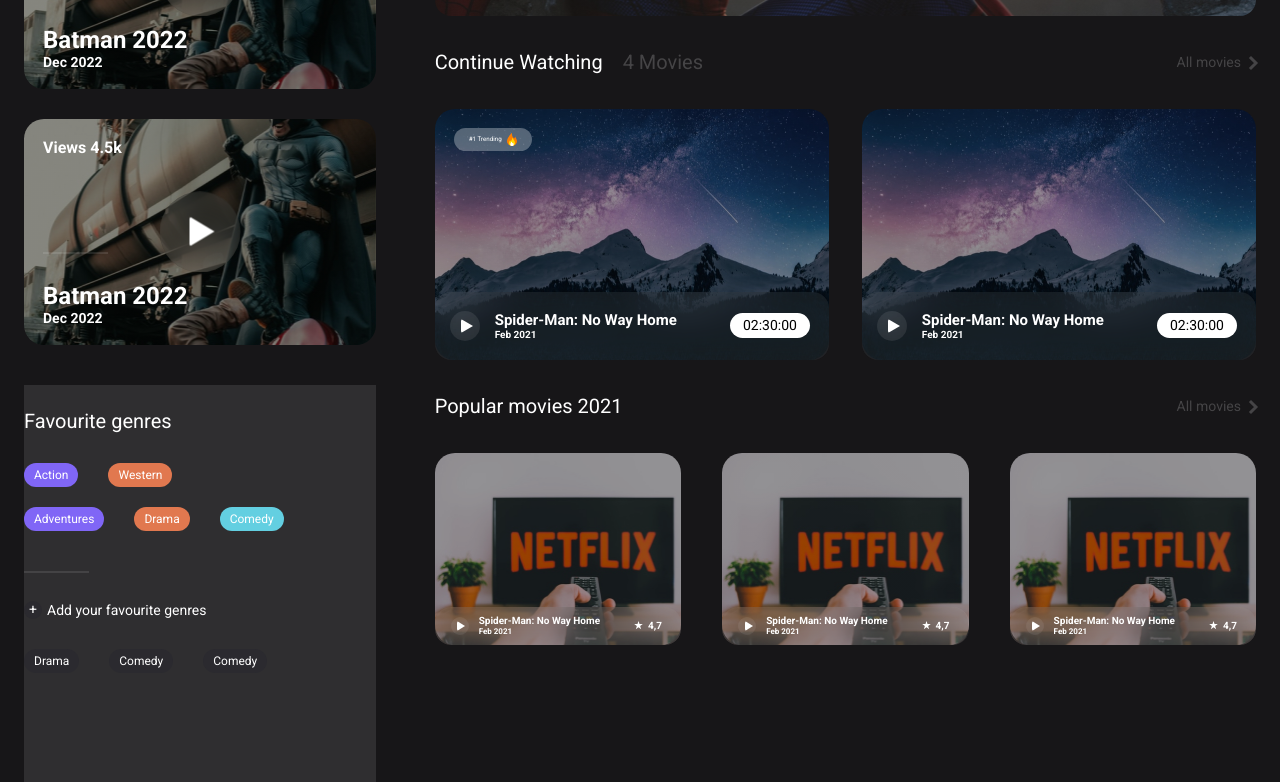
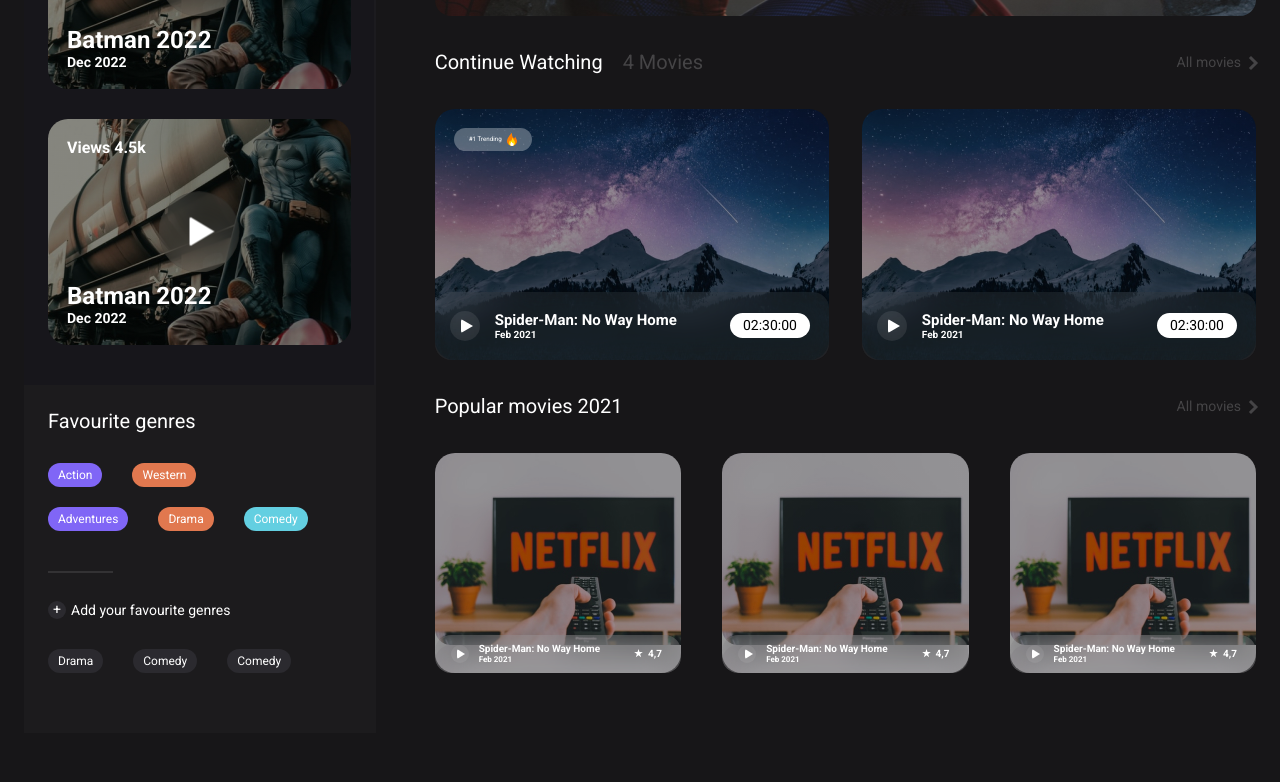
Before and after one commit to props98/Online-Theater-Glo, a plain HTML site: page index.html in a window 1280 px wide. Shown: the part 371-1153 px from the top of the page. Drawn offline with Linux system fonts and the light colour scheme.

Commit message:
Исправленны мелкие недочеты

```diff
--- a/css/style.css
+++ b/css/style.css
@@ -71,13 +71,17 @@ input {
     "my-aside my-main my-main"
     "my-aside my-main my-main";
     grid-template-columns: repeat(auto-fit, minmax(12rem, 1fr));
-    gap: 8rem 0;
+    gap: 3rem 0;
 }
 
 .grid-init {
     max-width: 144rem;
     margin: auto;
     padding: 3rem 2.4rem 4rem;
+}
+
+.header {
+    box-shadow: 0px 4px 10px rgba(255, 255, 255, 0.07);
 }
 
 .header__wrap {
@@ -156,6 +160,9 @@ input {
 }
 
 /*! style main Views */
+.main-display {
+    padding-top: 5rem;
+}
 
 .main-display__trailer {
     position: relative;
@@ -374,7 +381,7 @@ input {
     display: flex;
     align-items: flex-end;
     width: 30%;
-    height: 19.2rem;
+    height: 22rem;
     background-repeat: no-repeat;
     background-size: cover;
     background-position: center;
@@ -444,7 +451,23 @@ input {
 /*! style Aside TITLE */
 
 .aside {
+    position: relative;
     padding-right: 5.9rem;
+}
+
+.aside::after {
+    content: url(../img/arrow-aside.svg);
+    position: absolute;
+    top: 10rem;
+    right: 4.8rem;
+    display: flex;
+    justify-content: center;
+    align-items: center;
+    width: 2.2rem;
+    height: 2.6rem;
+    background: #FCFCFE;
+    border-radius: 2rem;
+    cursor: pointer;
 }
 
 .aside__title {
@@ -505,8 +528,10 @@ input {
     margin-bottom: 3rem;
 }
 
-.aside__wrap-trailers {
-    margin-bottom: 4rem;
+.aside__top {
+    padding: 5rem 2.3rem 4rem 2.4rem;
+    background: #17161B;
+    border-right: .2rem solid rgba(255, 255, 255, 0.02);
 }
 
 .aside__views {
@@ -529,10 +554,13 @@ input {
 
 /*! style ASIDE Footer */
 
+.aside__wrap {
+    background: rgba(255, 255, 255, 0.02);;
+}
+
 .aside__bottom {
     height: 100%;
-    padding: 2.5rem 0 2rem 0;
-    background: rgba(255, 255, 255, 0.1);
+    padding: 2.5rem 0 2rem 2.4rem;
 }
 
 .aside__favourite-text {
@@ -576,12 +604,12 @@ input {
     background: #63CFE1;
 }
 
-.aside__footer {
+.aside__bottom-footer {
     position: relative;
     padding-top: 3rem;
 }
 
-.aside__footer:after {
+.aside__bottom-footer:after {
     content: "";
     position: absolute;
     top: 0;
--- a/index.html
+++ b/index.html
@@ -31,12 +31,16 @@
                     <div class="header__days">March 30</div>
                 </div>
                 <div class="header__personal">
+                    <a href="#">
                         <img src="img/avatar.png" alt="">
+                    </a>
                 </div>
             </div>
         </header>
 
         <aside class="aside box-init">
+            <div class="aside__wrap">
+                <div class="aside__top">
                     <div class="aside__title">
                         <h3 class="aside__header">New trailers</h3>
                         <div class="aside__sort">
@@ -69,6 +73,7 @@
                             </div>
                         </div>
                     </div>
+                </div>
                 <div class="aside__bottom">
                     <div class="aside__favourite">
                         <h3 class="aside__favourite-text">Favourite genres</h3>
@@ -80,7 +85,7 @@
                             <span class="aside__genre green">Comedy</span>
                         </div>
                     </div>
-                <div class="aside__footer">
+                    <div class="aside__bottom-footer">
                         <div class="aside__add">
                             <div class="aside__add-round">+</div>
                             <span>Add your favourite genres</span>
@@ -89,6 +94,7 @@
                             <span class="aside__genre grey">Drama</span>
                             <span class="aside__genre grey">Comedy</span>
                             <span class="aside__genre grey">Comedy</span>
+                        </div>
                     </div>
                 </div>
             </div>
```
Also changed, not shown: img/arrow-aside.svg (added). Lines whose indentation alone changed are shown as unchanged.
